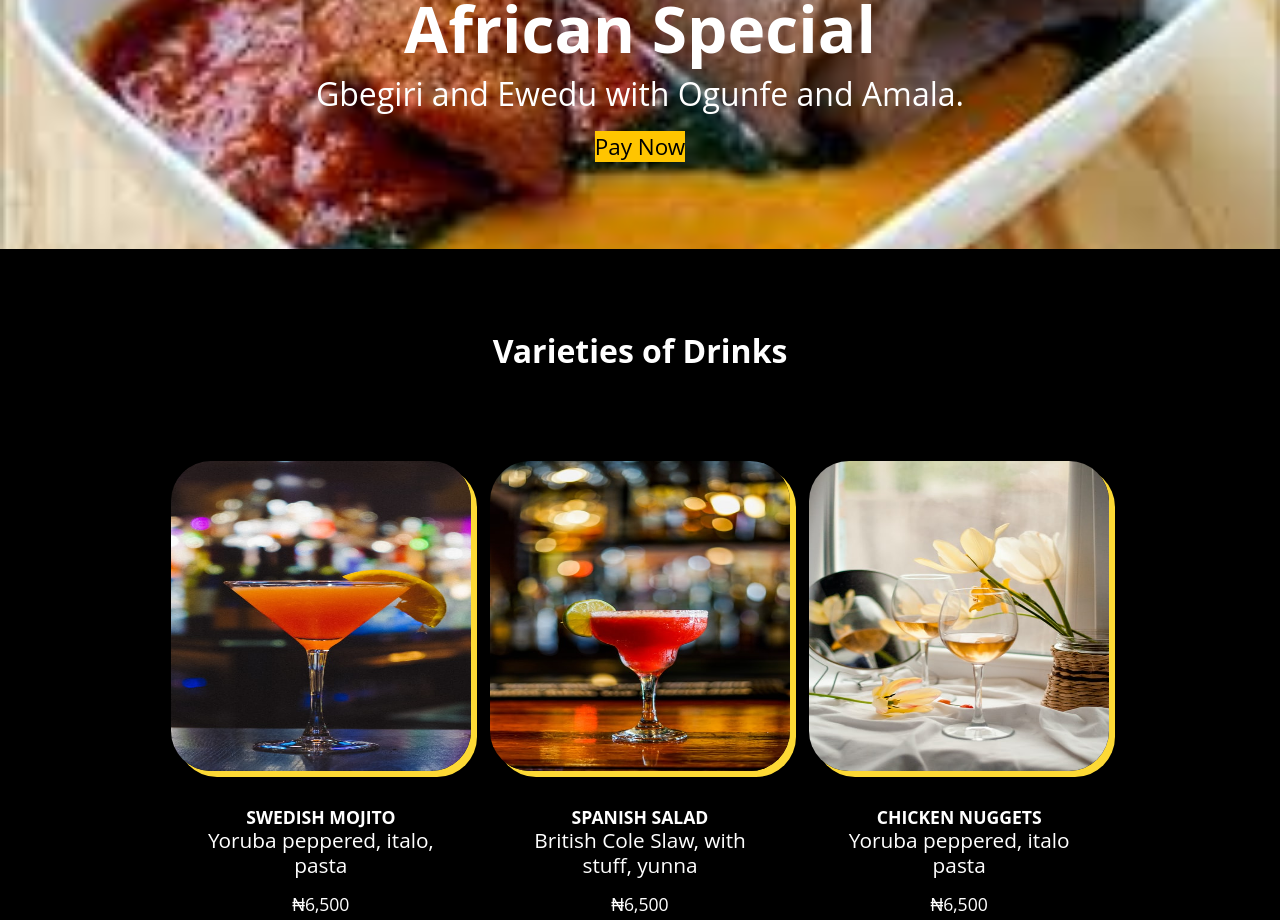
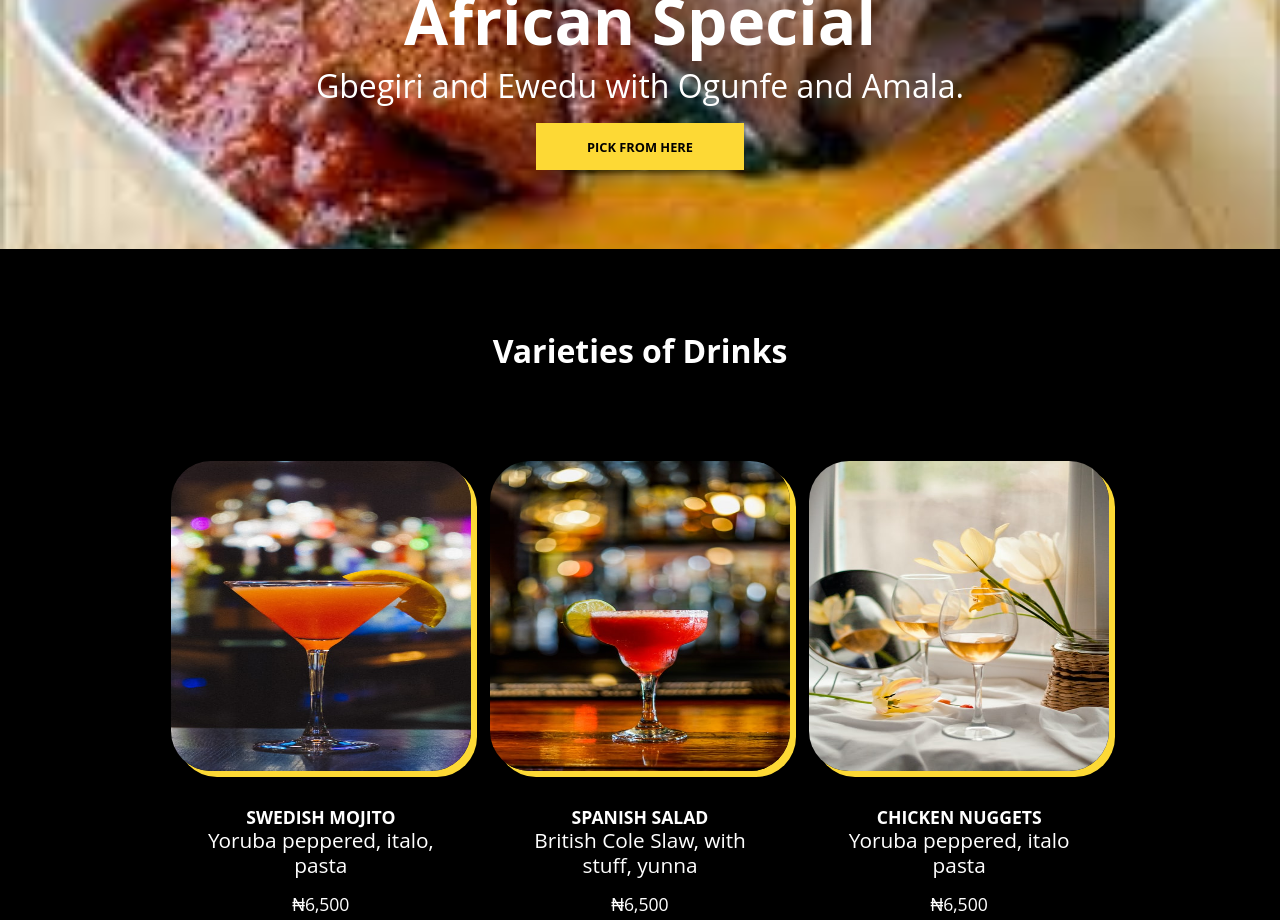
Before and after one commit to kingbee1/foody, a React (Create React App) app: page / in a window 1280 px wide. Shown: the part 2340-3260 px from the top of the page. Built offline with nearby package versions, Linux system fonts and the light colour scheme.

Commit message:
made few changes to the design layout

```diff
--- a/src/components/Feature/FeatureElements.js
+++ b/src/components/Feature/FeatureElements.js
@@ -26,16 +26,17 @@ export const FeatureContainer = styled.div `
        }
 `
 export const FeatureButton = styled.button `
-    font-size: 1.4rem;
-    padding: 0.6rem, 3rem;
+    font-size: 0.8rem;
+    text-transform: uppercase;
+    font-weight: 750;
+    padding: 0.9rem 3.2rem;
     border: none;
-    background: #ffc500;
+    background: #fdd935;
     color: #000;
     transition: 0.2s ease-out;
 
     &:hover {
         color: #fff;
-        background: #e31837;
         transition: 0.2s ease-out;
         cursor: pointer;
     }
--- a/src/components/Feature/index.js
+++ b/src/components/Feature/index.js
@@ -6,7 +6,7 @@ const Feature = () => {
         <FeatureContainer>
             <h1>African Special</h1>
             <p>Gbegiri and Ewedu with Ogunfe and Amala.</p>
-            <FeatureButton>Pay Now</FeatureButton>
+            <FeatureButton>Pick from here</FeatureButton>
         </FeatureContainer>
     )
 }
```
